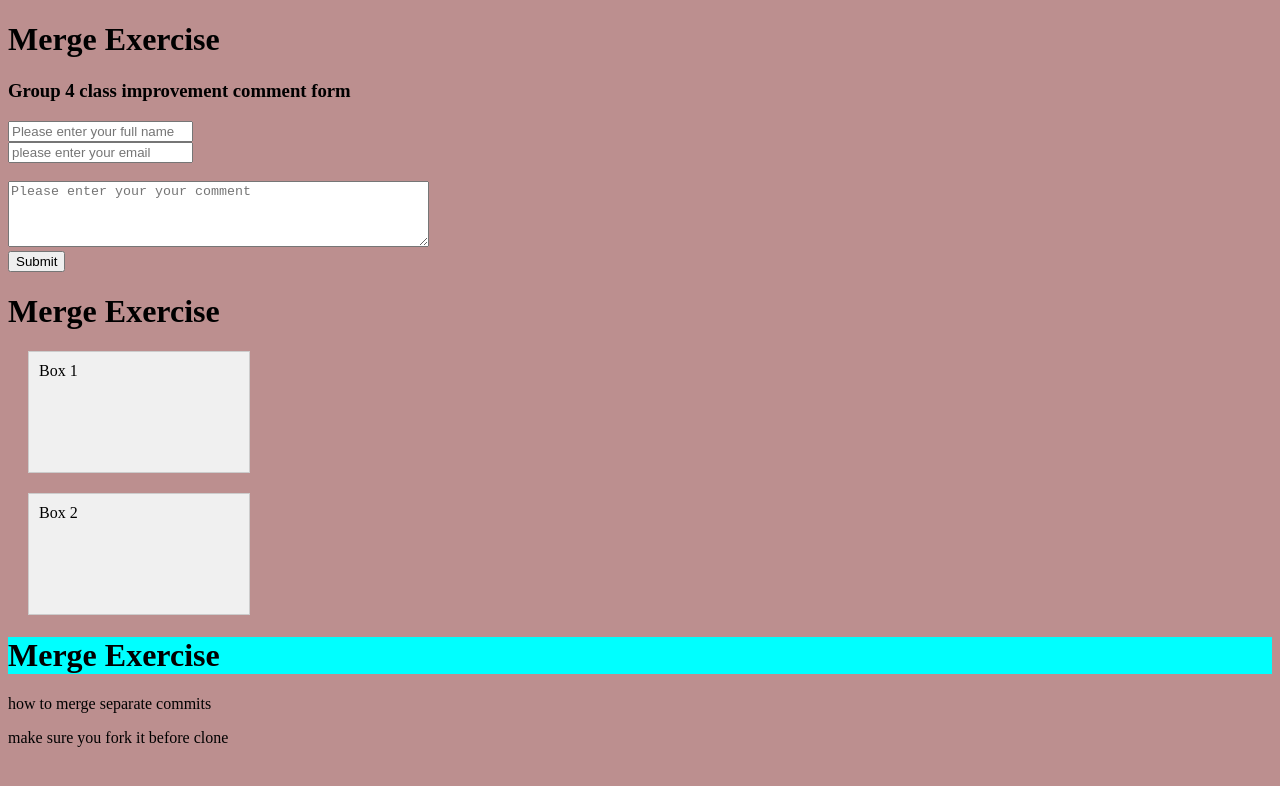
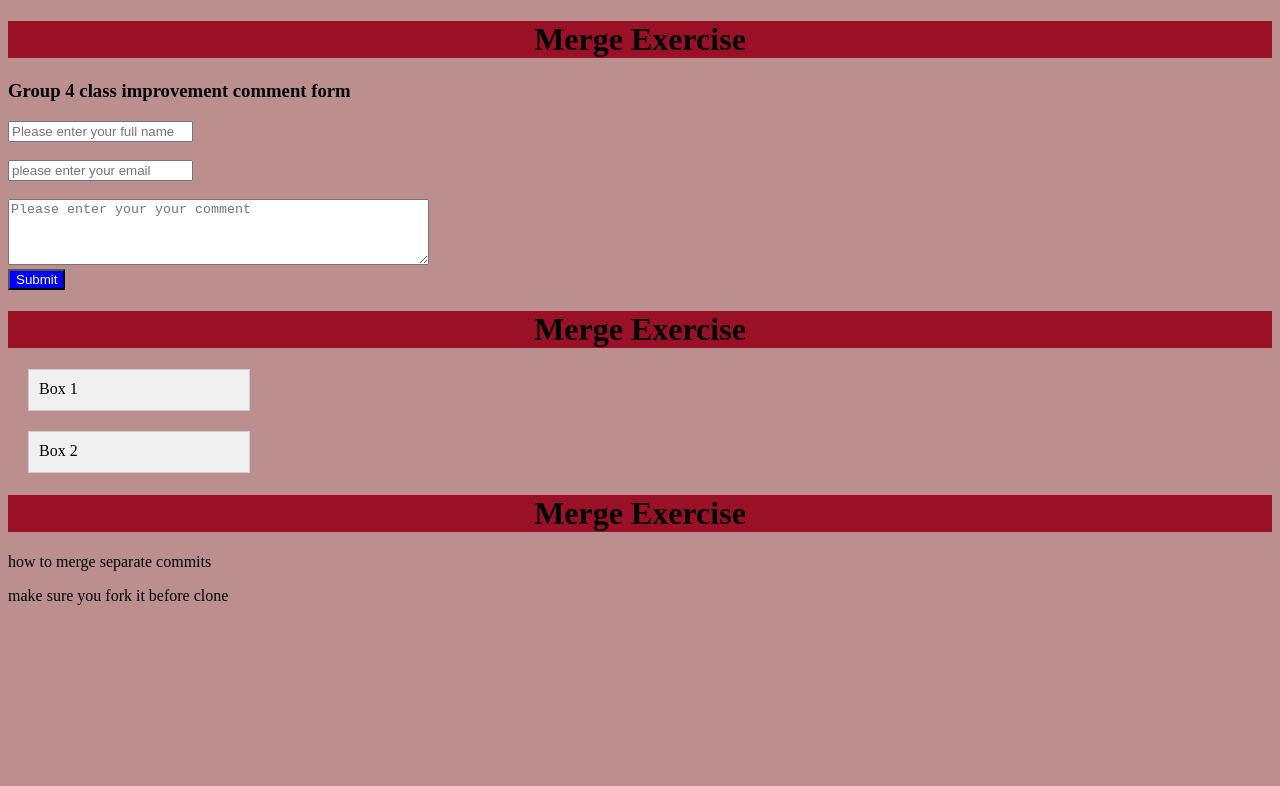
Before and after one commit to Abenu-Y/mergeExercise, a plain HTML site: page index.html in a window 1280 px wide. Drawn offline with Linux system fonts and the light colour scheme.

Commit message:
changed merge Exercise css

```diff
--- a/css/styles.css
+++ b/css/styles.css
@@ -1,11 +1,9 @@
-
-
 body {
   background-color: rosybrown;
 }
 .box {
   width: 200px;
-  height: 100px;
+  height: 20px;
   background-color: #f0f0f0;
   border: 1px solid #ccc;
   margin: 20px;
@@ -13,18 +11,20 @@ body {
 }
 
 .bg {
-    color: black;
-    background-color: aqua;
+  color: black;
+  background-color: rgb(153, 16, 39);
+  text-align: center;
+}
 
-
-
-.merge{
-    text-align: center;
+.merge {
+  text-align: center;
+  background-color: rgb(153, 16, 39);
 }
-#userName{
-    display: block;
+#userName {
+  display: block;
 }
-#submit{
-    display: block;
-    background-color: blue;
-  color: white;}
+#submit {
+  display: block;
+  background-color: blue;
+  color: white;
+}
--- a/index.html
+++ b/index.html
@@ -21,7 +21,7 @@
         <input type="button" id="submit" onclick="myFunction()" value="Submit">
     </form>
 
-   <h1>Merge Exercise</h1>
+   <h1 class="bg">Merge Exercise</h1>
     <div class="box">Box 1</div>
 <div class="box">Box 2</div>
 
```
